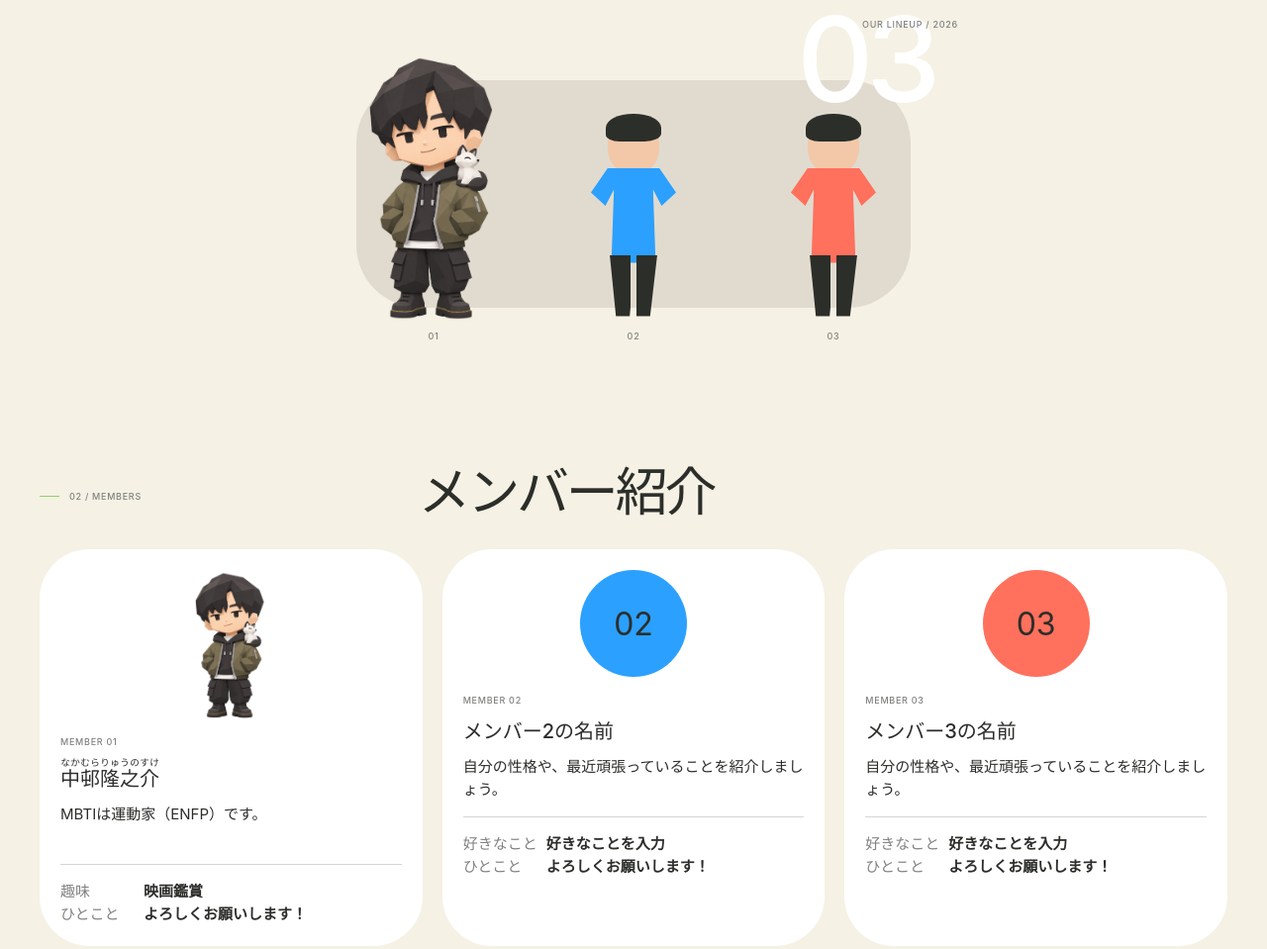
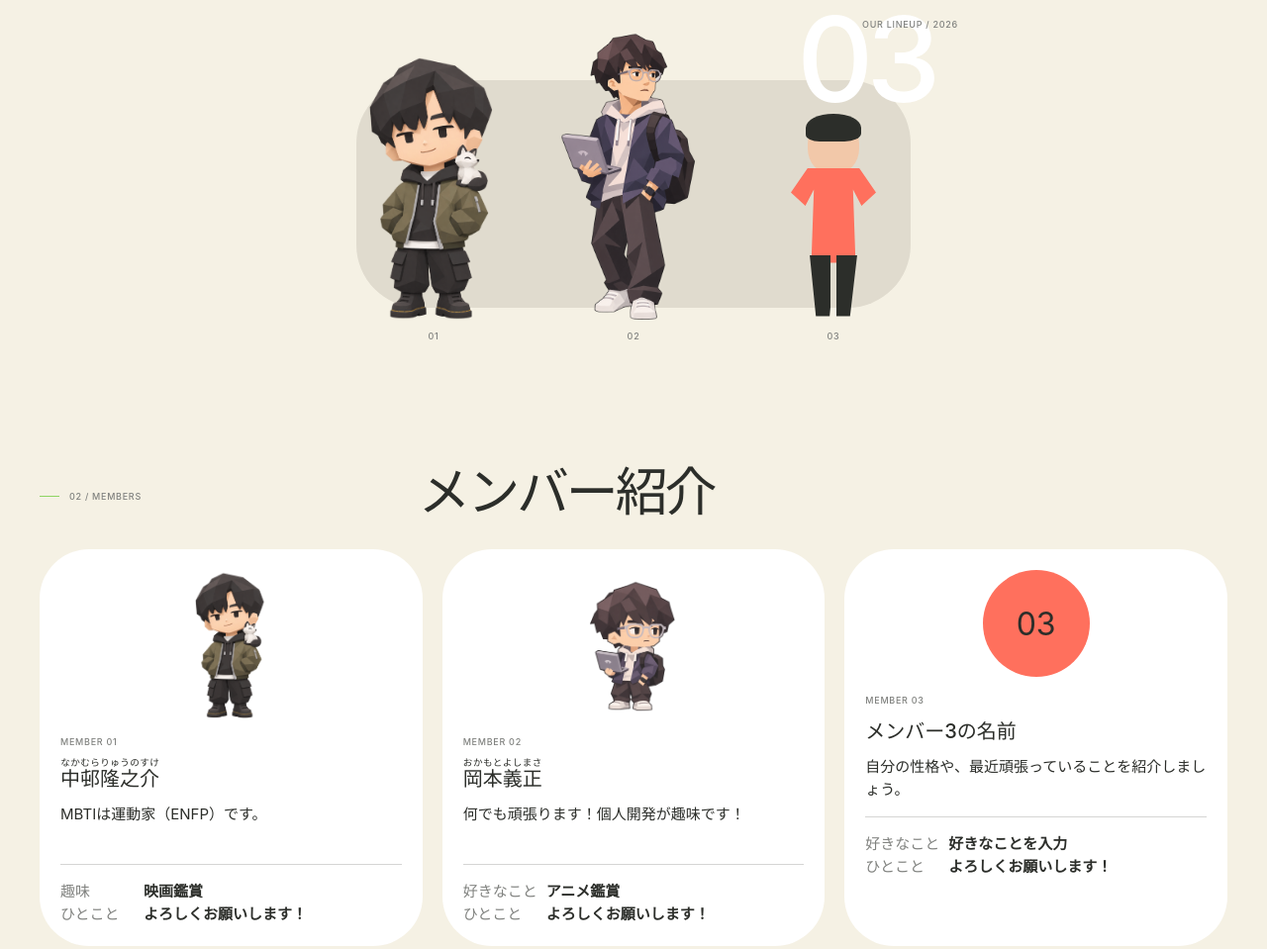
Before and after one commit to Hiko3bro/clone-portfolio, a plain HTML site: page index.html in a window 1280 px wide. Shown: the part 619-1578 px from the top of the page at 99% size. Drawn offline with Linux system fonts and the light colour scheme.

Commit message:
追加: 義正

```diff
--- a/index.html
+++ b/index.html
@@ -240,6 +240,10 @@
 
     .lineup-person-primary {
       height: 270px;
+    }
+
+    .lineup-person-tall {
+      height: 290px;
     }
 
     .hero-avatar {
@@ -642,7 +646,11 @@
       }
 
       .lineup-person-primary {
-        height: 215px;
+        height: 210px;
+      }
+
+      .lineup-person-tall {
+        height: 225px;
       }
 
       .lineup-figure {
@@ -809,12 +817,8 @@
               <img class="hero-avatar" src="assets/ryunosuke-avatar.png" alt="">
               <span class="lineup-number">01</span>
             </div>
-            <div class="lineup-person lineup-person-two">
-              <span class="lineup-figure">
-                <span class="lineup-head"></span>
-                <span class="lineup-body"></span>
-                <span class="lineup-legs"></span>
-              </span>
+            <div class="lineup-person lineup-person-two lineup-person-tall">
+              <img class="hero-avatar" src="assets/yoshimasa-avatar.png" alt="">
               <span class="lineup-number">02</span>
             </div>
             <div class="lineup-person lineup-person-three">
@@ -879,13 +883,13 @@
             </div>
           </article>
           <article class="member-card">
-            <div class="member-portrait member-portrait-two" aria-hidden="true">02</div>
+            <img class="member-portrait-avatar" src="assets/yoshimasa-avatar-2toshin.png" alt="岡本義正さんのアバター">
             <div class="member-content">
               <p class="member-number">MEMBER 02</p>
-              <h3>メンバー2の名前</h3>
-              <p class="member-intro">自分の性格や、最近頑張っていることを紹介しましょう。</p>
+              <h3><ruby>岡本義正<rt>おかもとよしまさ</rt></ruby></h3>
+              <p class="member-intro">何でも頑張ります！個人開発が趣味です！</p>
               <dl class="member-details">
-                <dt>好きなこと</dt><dd>好きなことを入力</dd>
+                <dt>好きなこと</dt><dd>アニメ鑑賞</dd>
                 <dt>ひとこと</dt><dd>よろしくお願いします！</dd>
               </dl>
             </div>
```
Also changed, not shown: assets/yoshimasa-avatar-2toshin.png (added), assets/yoshimasa-avatar.png (added).
